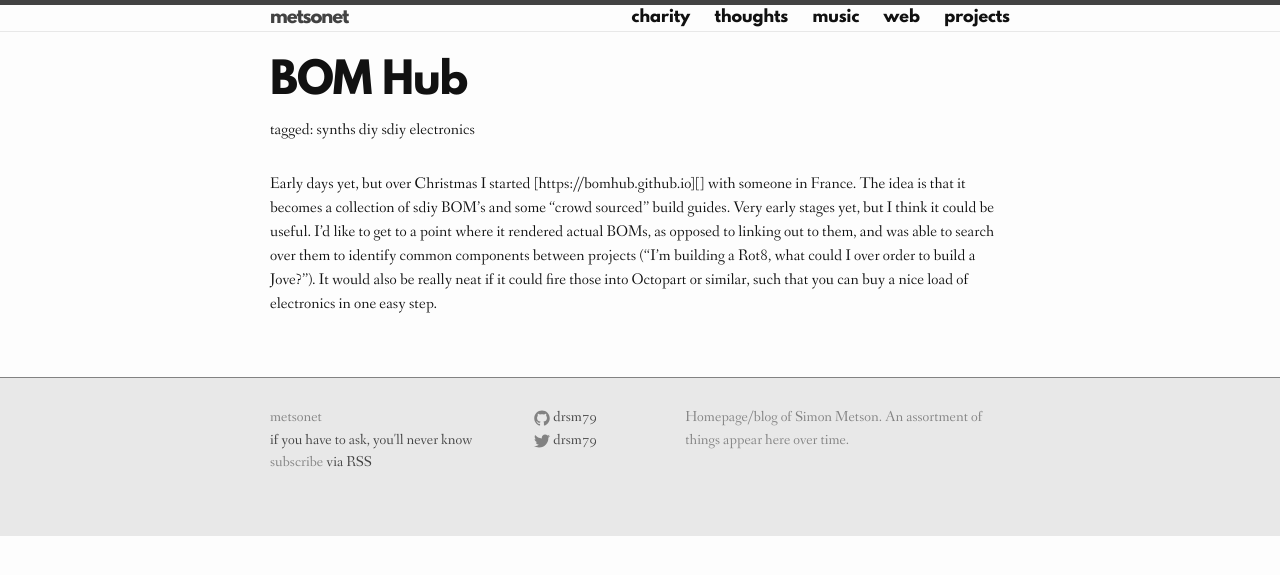
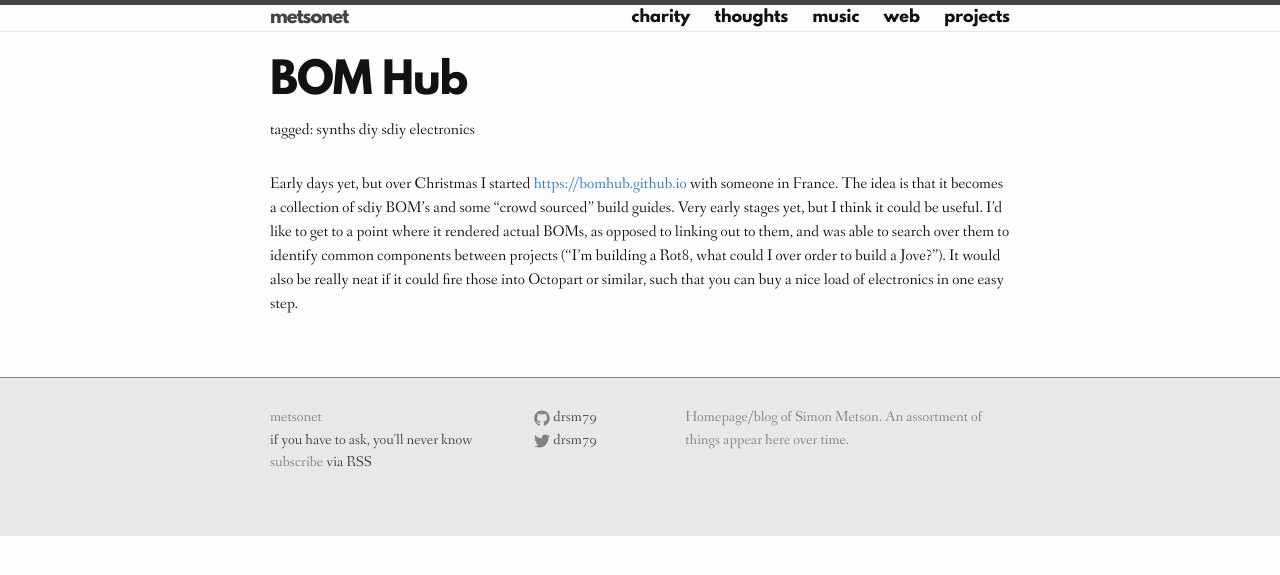
Before and after one commit to drsm79/drsm79.github.com, a Jekyll site: the page built from _posts/2018-01-22-bomhub.md, in a window 1280 px wide. Shown: the top 575 px of the page. Built offline with Jekyll 4.4.1, drawn with Linux system fonts in a browser that asks for light colours.

```diff
--- a/_posts/2018-01-22-bomhub.md
+++ b/_posts/2018-01-22-bomhub.md
@@ -5,4 +5,4 @@ date:   2018-01-22
 categories: projects
 tags: synths diy sdiy electronics
 ---
-Early days yet, but over Christmas I started [https://bomhub.github.io][] with someone in France. The idea is that it becomes a collection of sdiy BOM's and some "crowd sourced" build guides. Very early stages yet, but I think it could be useful. I'd like to get to a  point where it rendered actual BOMs, as opposed to linking out to them, and was able to search over them to  identify common components between projects ("I'm building a Rot8, what could I over order to build a Jove?"). It would also be really neat if it could fire those into Octopart or similar, such that you can buy a nice load of electronics in one easy step.
+Early days yet, but over Christmas I started <https://bomhub.github.io> with someone in France. The idea is that it becomes a collection of sdiy BOM's and some "crowd sourced" build guides. Very early stages yet, but I think it could be useful. I'd like to get to a  point where it rendered actual BOMs, as opposed to linking out to them, and was able to search over them to  identify common components between projects ("I'm building a Rot8, what could I over order to build a Jove?"). It would also be really neat if it could fire those into Octopart or similar, such that you can buy a nice load of electronics in one easy step.
```
